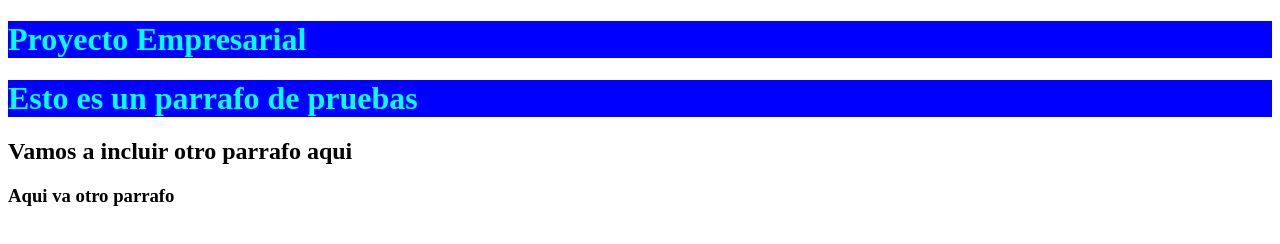
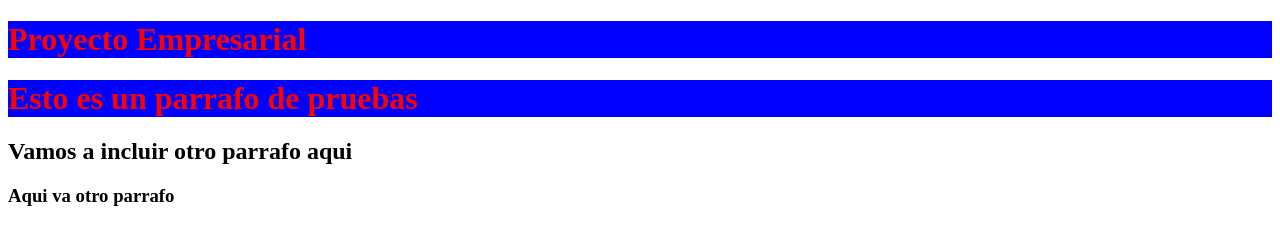
Before and after one commit to andresja74/Curso_Git1, a plain HTML site: page index.html in a window 1280 px wide. Drawn offline with Linux system fonts and the light colour scheme.

Commit message:
negrita y color rojo

```diff
--- a/css/estilos.css
+++ b/css/estilos.css
@@ -1,5 +1,7 @@
 
 h1{
-    color: aqua;
+    color: #F00;
     background-color: #00F;
+    font-weight: bold;
+
 }
```
